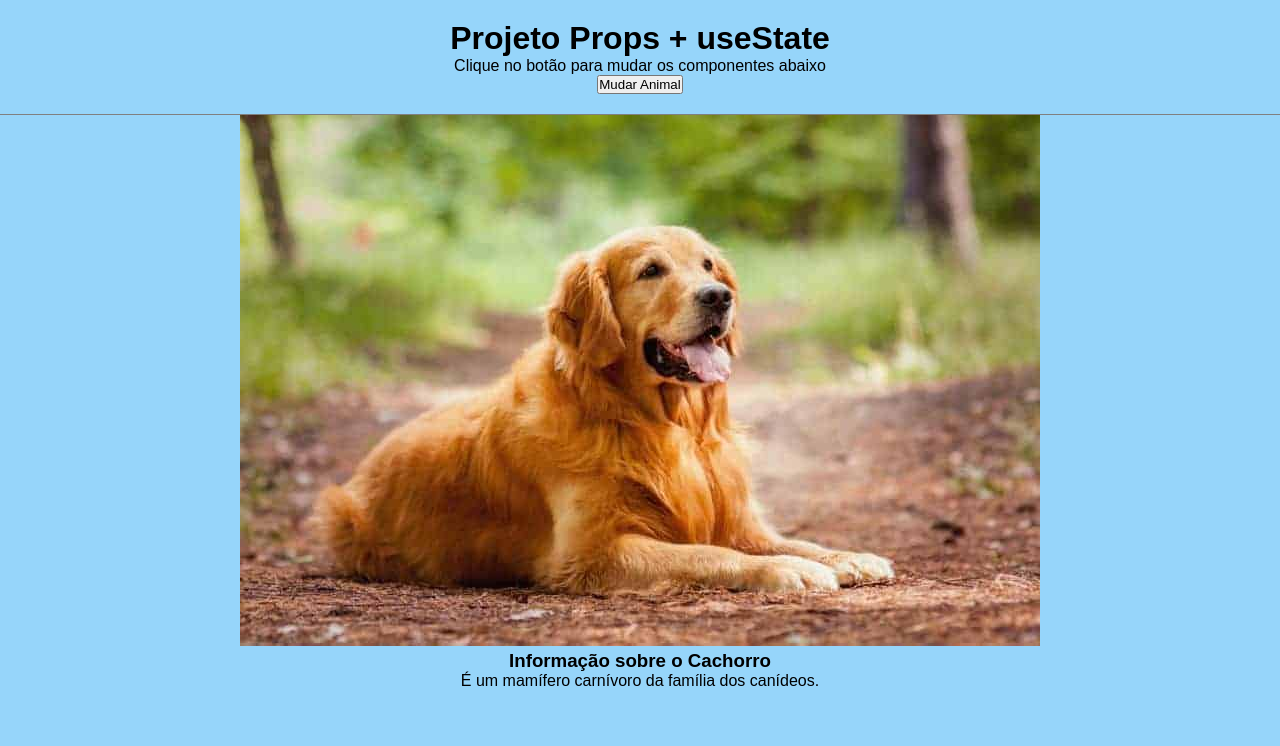
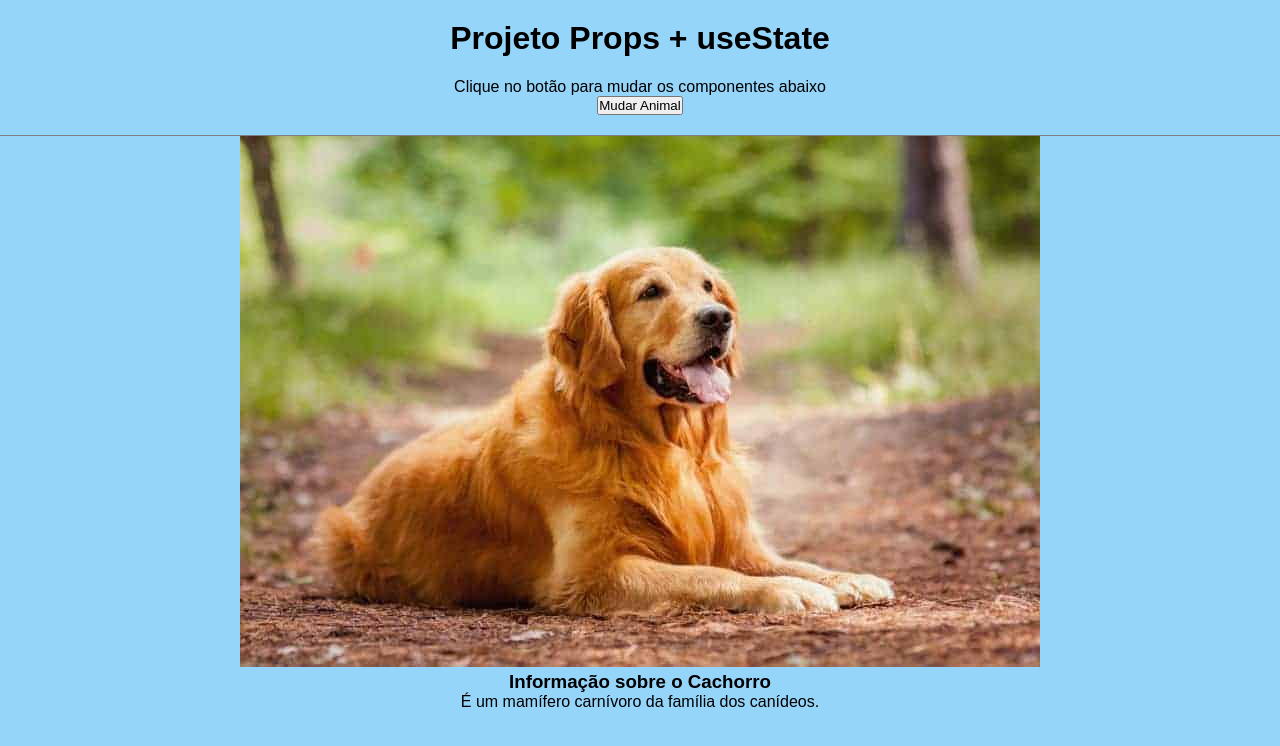
Before and after one commit to gleicekelly13/Alterar-animal, a React (Create React App) app: page / in a window 1280 px wide. Shown: the top 746 px of the page. Built offline with nearby package versions, Linux system fonts and the light colour scheme.

Commit message:
Estilização do header

```diff
--- a/src/App.css
+++ b/src/App.css
@@ -18,4 +18,14 @@ header {
   padding: 20px 0px;
   border-bottom: 1px solid gray;
   color: #000;
+
 }
+
+header h1 {
+  margin-bottom: 21px;
+  padding: 0px 20px;
+}
+
+header p {
+  padding: 0px 20px;
+}
```
